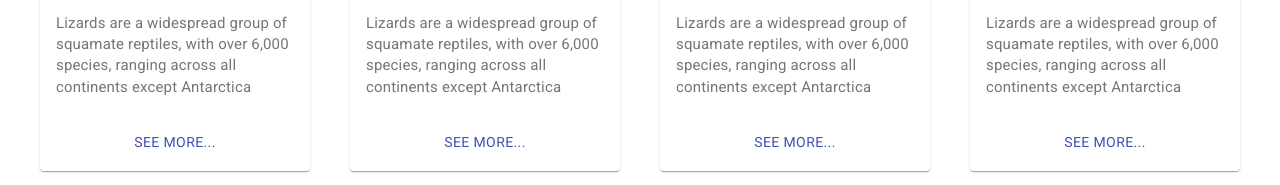
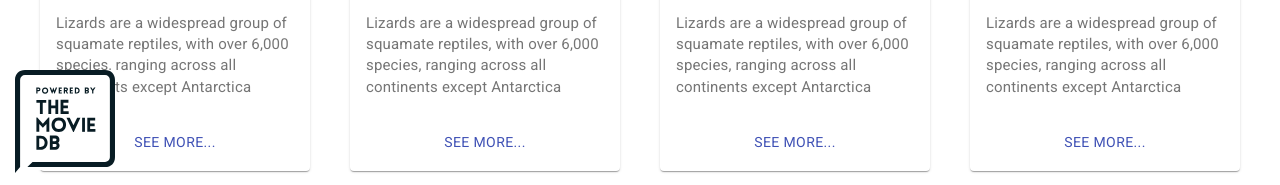
Before and after one commit to N-bred/Movies-App, a React (Create React App) app: page / in a window 1280 px wide. Shown: the part 615-800 px from the top of the page. Built offline with nearby package versions, Linux system fonts and the light colour scheme.

Commit message:
Created attribution to TMDb component

```diff
--- /dev/null
+++ b/src/components/Attribution.jsx
@@ -0,0 +1,24 @@
+import React from 'react';
+import blueLogo from '../img/svg/powered-by-square-blue.svg';
+import greenLogo from '../img/svg/powered-by-square-green.svg';
+
+const styles = {
+   container: {
+      position: 'fixed',
+      bottom: '1.5rem',
+      left: '1.5rem',
+      height: '10rem',
+      width: '10rem',
+      background: '#fff'
+   }
+};
+
+export default function Attribution() {
+   return (
+      <div style={styles.container}>
+         <a href="https://www.themoviedb.org/" target="_blank">
+            <img src={blueLogo} alt="Atrribution logo" />
+         </a>
+      </div>
+   );
+}
--- a/src/components/Main.jsx
+++ b/src/components/Main.jsx
@@ -3,8 +3,7 @@ import TopBar from './TopBar';
 import MovieList from './MovieList';
 import TabsCom from './Tabs';
 import InputContainer from './InputContainer';
-import MiniCardContainer from './MiniCardContainer';
-import DetailPage from './DetailPage';
+import Attribution from './Attribution';
 
 const Main = () => {
    return (
@@ -13,8 +12,8 @@ const Main = () => {
          <TabsCom />
          <InputContainer />
          <MovieList />
-         <MiniCardContainer />
-         <DetailPage />
+
+         <Attribution />
       </div>
    );
 };
--- a/src/index.css
+++ b/src/index.css
@@ -14,7 +14,6 @@ html {
 html,
 body {
    width: 100%;
-  height: 100%;
 }
 
 body {
```
Also changed, not shown: src/img/svg/powered-by-square-blue.svg (added), src/img/svg/powered-by-square-green.svg (added). Lines whose indentation alone changed are shown as unchanged.
